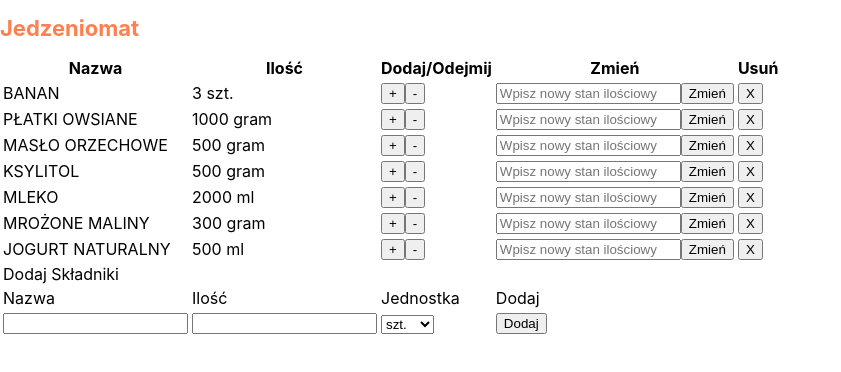
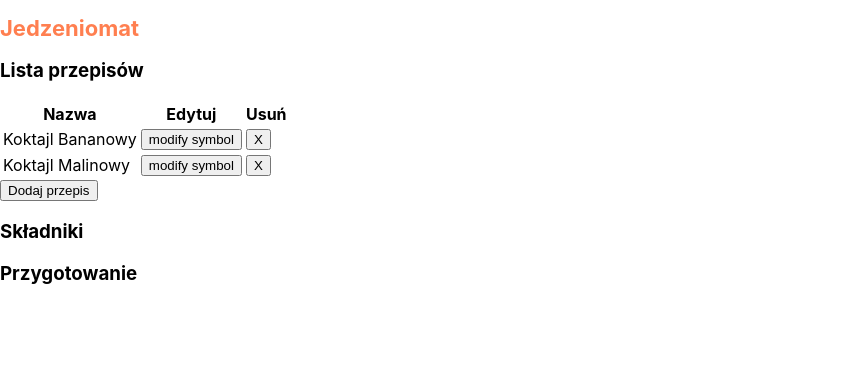
Before and after one commit to L-Glogov/jedzeniomat, a React (Create React App) app: page / in a window 1280 px wide. Shown: the top 372 px of the page, without its empty margins (0-841 px from the left). Built offline with nearby package versions, Linux system fonts and the light colour scheme.

Commit message:
Added the basic mechanics for the recipes component

```diff
--- a/src/App.js
+++ b/src/App.js
@@ -1,6 +1,7 @@
 import React, { Component } from 'react';
 import Layout from './containers/Layout/Layout';
 import Fridge from './components/Fridge/Fridge';
+import Recipes from './components/Recipes/Recipes';
 
 class App extends Component {
   state = {
@@ -36,7 +37,7 @@ class App extends Component {
         modifyAmount: 0
       },
       {
-        name: "mrożone maliny",
+        name: "maliny mrożone",
         quantity: 300,
         unit: "gram",
         modifyAmount: 0
@@ -48,7 +49,76 @@ class App extends Component {
         modifyAmount: 0
       }
     ],
+    recipes: [
+      {
+        name: "Koktajl Bananowy",
+        ingredients: [
+          {
+            name: "banan",
+            quantity: 1,
+            unit: "szt."
+          },
+          {
+            name: "płatki owsiane",
+            quantity: 50,
+            unit: "gram"
+          },
+          {
+            name: "masło orzechowe",
+            quantity: 15,
+            unit: "gram"
+          },
+          {
+            name: "ksylitol",
+            quantity: 10,
+            unit: "gram"
+          },
+          {
+            name: "mleko",
+            quantity: 250,
+            unit: "ml"
+          }
+        ],
+        portions: 1,
+        instructions: "Składniki zmiksować na gładki koktajl w blenderze. Podawać najlepiej od razu po przygotowaniu"
+      },
+      {
+        name: "Koktajl Malinowy",
+        ingredients: [
+          {
+            name: "banan",
+            quantity: 1,
+            unit: "szt."
+          },
+          {
+            name: "maliny mrożone",
+            quantity: 250,
+            unit: "gram"
+          },
+          {
+            name: "jogurt naturalny",
+            quantity: 125,
+            unit: "ml"
+          },
+          {
+            name: "ksylitol",
+            quantity: 15,
+            unit: "gram"
+          },
+          {
+            name: "mleko",
+            quantity: 500,
+            unit: "ml"
+          }
+        ],
+        portions: 2,
+        instructions: "Wszystkie składniki umieścić w kielichu blendera i zmiksować na gładki koktajl."
+      }
+    ],
+    chosenRecipe: ''
   }
+
+  // ----------Fridge Handlers--------------
 
   fridgeAddRemHandler = (amount, index) => {
     this.setState((prevState) => {
@@ -109,17 +179,41 @@ class App extends Component {
 
   }
 
+// ----------Recipes Handlers--------------
+
+recipesRemoveHandler = (index) => {
+  this.setState((prevState) => {
+    const updatedState = {...prevState};
+    updatedState.recipes.splice(index, 1);
+    return updatedState;
+  })
+}
+
+recipesChooseHandler = (index) => {
+  this.setState((prevState) => {
+    return {
+      chosenRecipe: prevState.recipes[index].name
+    }
+  })
+}
+
   render() {
     return (
       <div>
         <Layout>
-          <Fridge
+          {/* <Fridge
             supplies={this.state.fridge}
             addRem={this.fridgeAddRemHandler}
             modify={this.fridgeModifyHandler}
             modifyAmtInput={this.fridgeModifyAmountInputHandler}
             remove={this.fridgeRemoveHandler}
             addItem={this.fridgeAddItemHandler}
+          /> */}
+          <Recipes
+            recipeList={this.state.recipes}
+            remove={this.recipesRemoveHandler}
+            recipeChoose={this.recipesChooseHandler}
+            chosenRecipe={this.state.chosenRecipe}
           />
         </Layout>
       </div>
--- a/src/components/Fridge/Fridge.js
+++ b/src/components/Fridge/Fridge.js
@@ -1,6 +1,7 @@
 import React, { Fragment } from 'react';
 
 const Fridge = ( props ) => {
+
   const supplies = props.supplies.map((item, index) => {
 
     let amount;
@@ -84,9 +85,7 @@ const Fridge = ( props ) => {
             <select id="fridgeAddItemUnit">
               <option value="szt.">szt.</option>
               <option value="ml">ml</option>
-              <option value="l.">l.</option>
               <option value="gram">gram</option>
-              <option value="kg">kg</option>
             </select>
           </td>
           <td>
--- a/src/components/Recipes/Recipes.js
+++ b/src/components/Recipes/Recipes.js
@@ -0,0 +1,65 @@
+import React from 'react';
+
+const Recipes = ( props ) => {
+
+  const recipeNames = props.recipeList.map((item, index) => {
+    return (
+      <tr key={item.name}>
+        <td onClick={props.recipeChoose.bind(this, index)}>{item.name}</td>
+        <td>
+          <button>modify symbol</button>
+        </td>
+        <td>
+          <button onClick={props.remove.bind(this, index)}>X</button>
+        </td>
+      </tr>
+    )
+  })
+
+  const recipeInd = props.recipeList.findIndex(item => item.name === props.chosenRecipe);
+  let ingredientList;
+  let instructions;
+  if (recipeInd >= 0) {
+    ingredientList = props.recipeList[recipeInd].ingredients.map((item, index) => {
+      return (
+        <li key={item.name}>{item.name}: {item.quantity} {item.unit}</li>
+      )
+    })
+    instructions = <p>{props.recipeList[recipeInd].instructions}</p>
+  }
+
+
+
+  return (
+    <div>
+      <section>
+        <h3>Lista przepisów</h3>
+        <table>
+          <thead>
+            <tr>
+             <th>Nazwa</th>
+             <th>Edytuj</th>
+             <th>Usuń</th>
+            </tr>
+          </thead>
+          <tbody>
+            {recipeNames}
+          </tbody>
+        </table>
+        <button>Dodaj przepis</button>
+      </section>
+      <section>
+        <h3>Składniki</h3>
+        <ul>
+          {ingredientList}
+        </ul>
+      </section>
+      <section>
+        <h3>Przygotowanie</h3>
+        {instructions}
+      </section>
+    </div>
+  )
+}
+
+export default Recipes;
```
